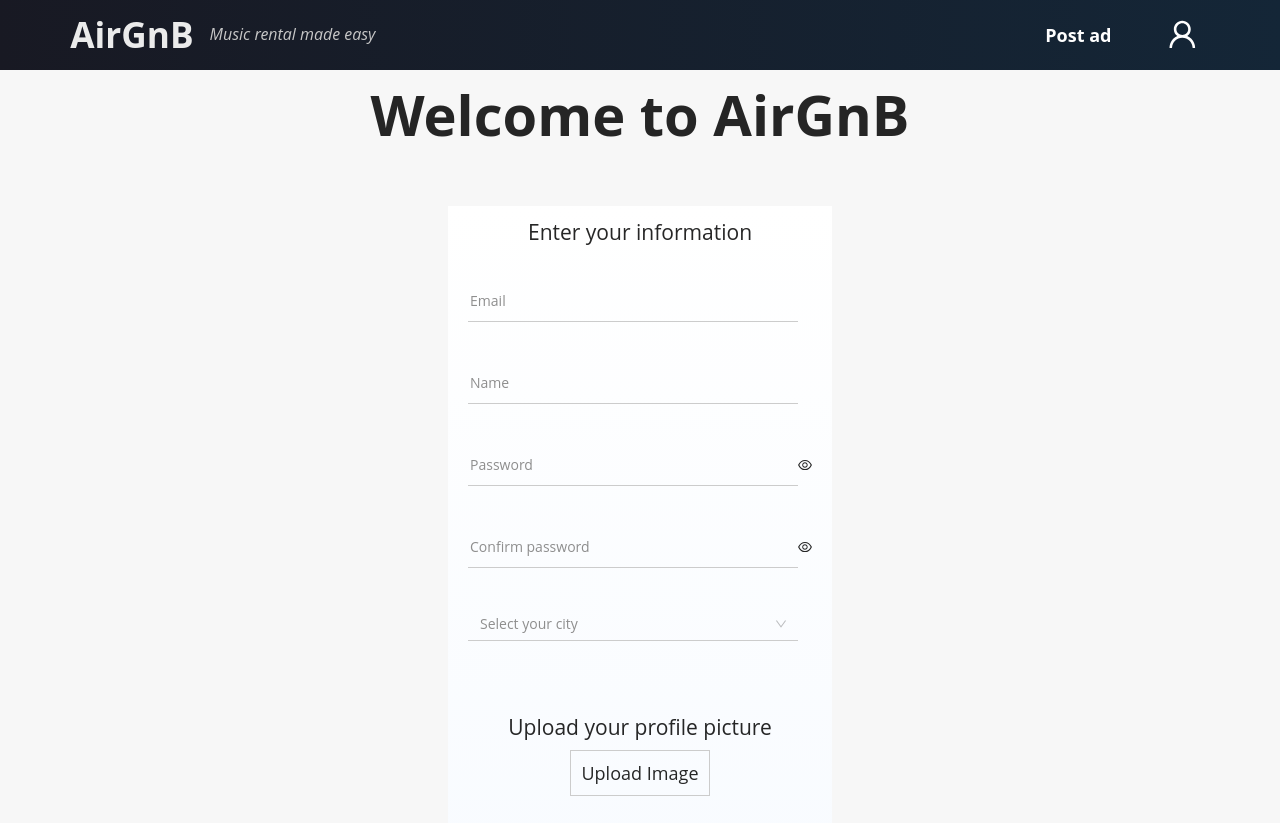
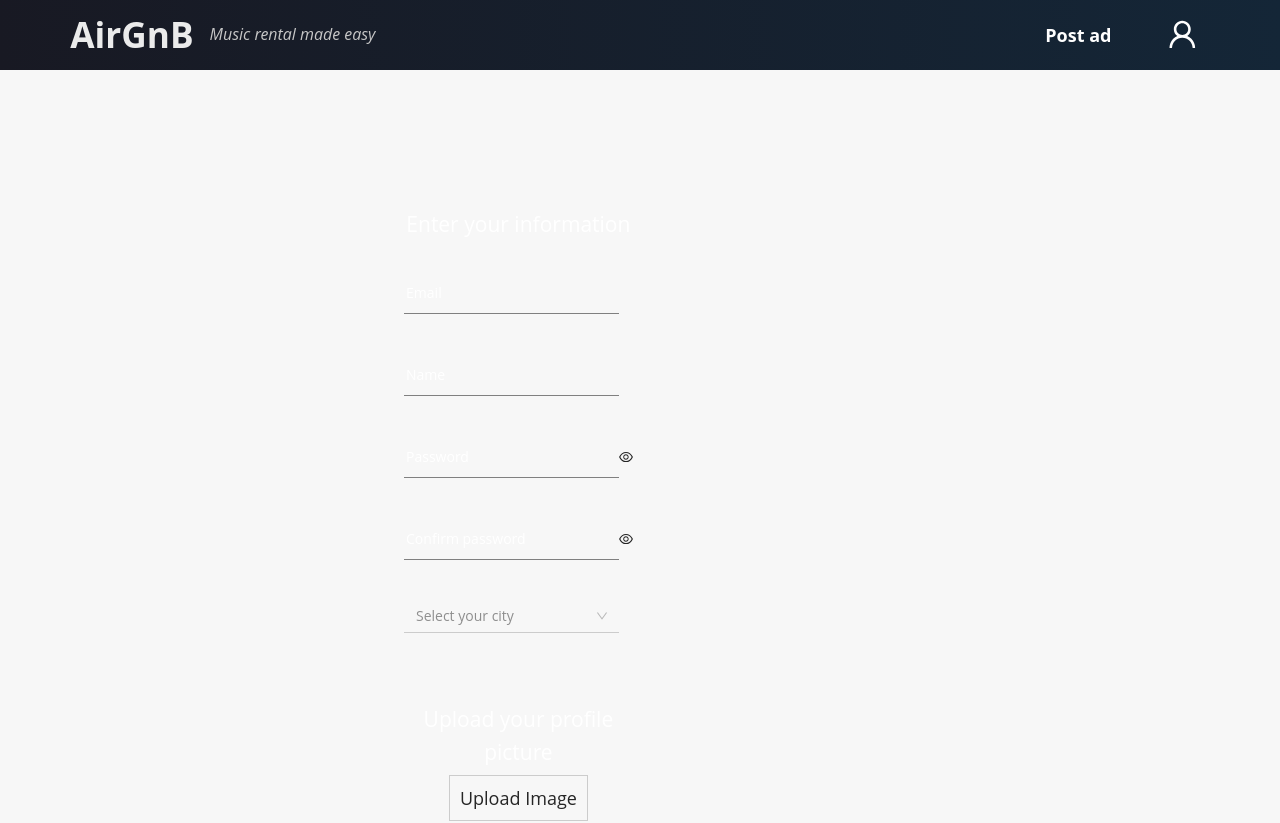
Before and after one commit to leo-dao/AirGnB, a React (Create React App) app in the folder client/: page /register in a window 1280 px wide. Shown: the top 823 px of the page. Built offline with nearby package versions, Linux system fonts and the light colour scheme; no server answers.

Commit message:
modified style of registration

```diff
--- a/client/src/components/Atoms/Input/index.tsx
+++ b/client/src/components/Atoms/Input/index.tsx
@@ -21,10 +21,10 @@ const StyledInput = styled.input`
     border: none;
     outline: none;
     font-size: 14px;
-    border-bottom: 1px solid #ccc;
-
+    border-bottom: 1px solid grey;
+    color: white;
     ::placeholder {
-            color: #8e8e8e;
+            color: white;
         }
 
     &:hover{
--- a/client/src/components/Molecules/Login/index.tsx
+++ b/client/src/components/Molecules/Login/index.tsx
@@ -2,17 +2,13 @@ import React from "react";
 import styled from "styled-components";
 
 const Container = styled.div`
-    display: flex;
-    flex-direction: column;
-    align-items: center;
+    top: 100px;
+    margin-left: 30%;
     justify-content: center;
     gap: 20px;
-`
-
-const StyledHeader = styled.h1`
-    font-size: 4em;
-    font-weight: bold;
-`
+    margin-top: 10%;
+    margin-bottom: 10%
+    `
 
 interface LoginProps {
     form: React.ReactNode;
@@ -22,7 +18,6 @@ const Login = (props: LoginProps) => {
 
     return (
         <Container>
-            <StyledHeader>Welcome to AirGnB</StyledHeader>
             {props.form}
         </Container>
     )
--- a/client/src/components/Molecules/Register/index.tsx
+++ b/client/src/components/Molecules/Register/index.tsx
@@ -19,9 +19,6 @@ const Form = styled.form`
     width: 30%;
     gap: 50px;
     padding: 10px;
-    background-color: white;
-    background-image: linear-gradient(180deg, #ffffff , #f8fbff);
-
 `;
 
 const Container = styled.div`
@@ -39,6 +36,10 @@ const ExtraLocationContainer = styled.div`
     padding: 10px;
     margin: 10px;
 `
+
+const Guidelines = styled.h2`
+    color: white;
+    `
 
 const ContainerLocation = styled.div`
     display: flex;
@@ -179,7 +180,8 @@ const Register = () => {
             encType="multipart/form-data"
         >
             <Container>
-                <h2>Enter your information</h2>
+
+                <Guidelines>Enter your information</Guidelines>
                 <Input placeholder={"Email"} type={"email"} onChange={handleChange} required />
                 <Input placeholder={"Name"} type={"text"} onChange={handleChange} required />
                 <Password placeholder={"Password"} onChange={handleChange} />
@@ -197,7 +199,7 @@ const Register = () => {
                 </ExtraLocationContainer>
             </Container>
             <ContainerAvatar>
-                <h2>Upload your profile picture</h2>
+                <Guidelines >Upload your profile picture</Guidelines>
                 <FileSubmit
                     onChange={onSetFile}
                     fileNames={file?.name ? [file?.name] : []}
```
